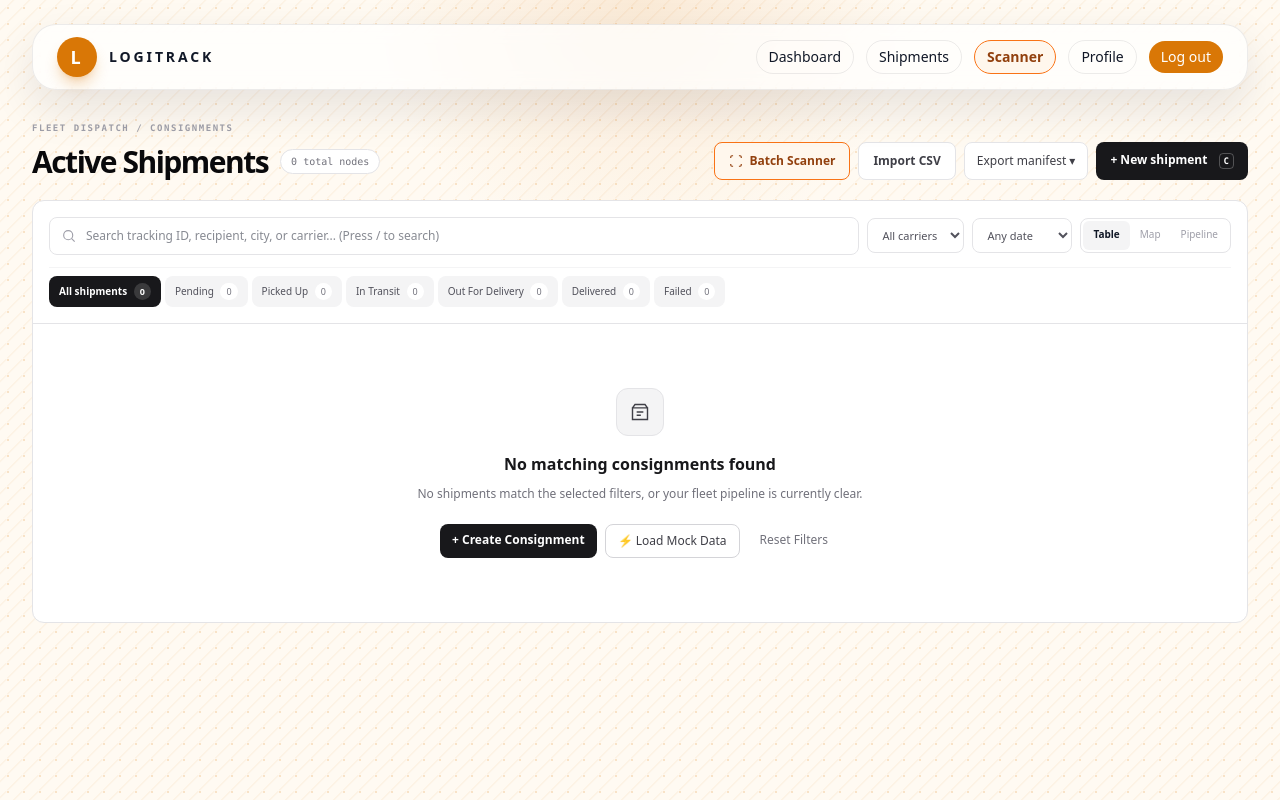
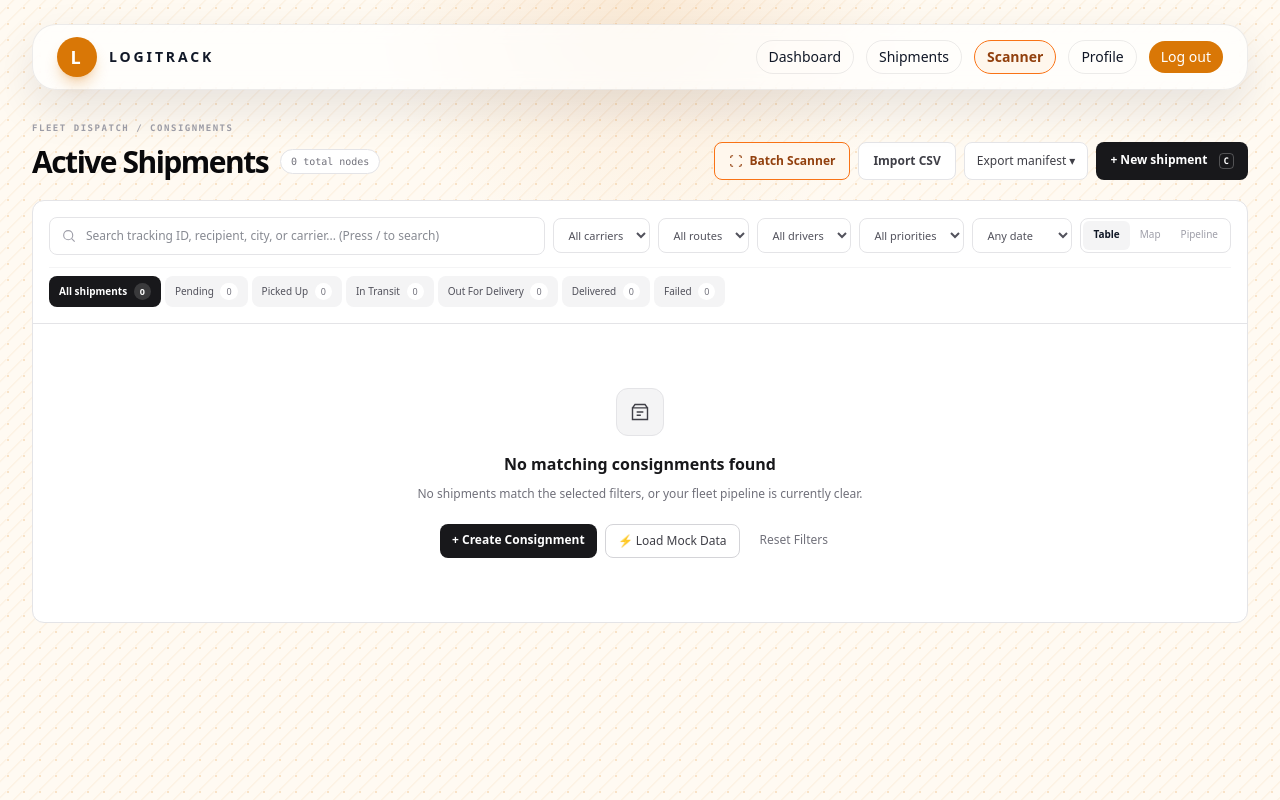
Before and after one commit to peterafolabi-dev/LogiTrack, a Django app: page /shipments/ in a window 1280 px wide. Run offline with Django 5.2, Linux system fonts and the light colour scheme; the visitor is signed in with stand-in values (Sample User, id 1); data that the repository does not hold is empty; style sheets or scripts are compiled from the project's sources; parts of the project's set-up code (start-up, migrations or seed data) failed here and were passed over.

Commit message:
Add dispatch board and filtering options for route, driver, and priority in dashboard and shipments list

```diff
--- a/shipments/views.py
+++ b/shipments/views.py
@@ -11,7 +11,7 @@ from django.http import Http404
 from django import forms
 from django.core.paginator import Paginator
 from django.db import transaction
-from django.db.models import Count, Q
+from django.db.models import Count, Max, Q
 from django.http import HttpResponse, JsonResponse
 from django.shortcuts import get_object_or_404, redirect, render
 from django.urls import reverse
@@ -136,6 +136,17 @@ def dashboard(request):
         )
         .order_by("-total")[:5]
     )
+    dispatch_board = list(
+        queryset.exclude(route_code="")
+        .values("route_code", "driver_name", "dispatch_priority")
+        .annotate(
+            total=Count("id"),
+            in_progress=Count("id", filter=Q(status__in=["picked_up", "in_transit", "out_for_delivery"])),
+            due_soon=Count("id", filter=Q(sla_due_at__lt=timezone.now() + timezone.timedelta(hours=2), status__in=["pending", "picked_up", "in_transit", "out_for_delivery"])),
+            updated_at=Max("updated_at"),
+        )
+        .order_by("-total")[:6]
+    )
     route_coverage = round((queryset.exclude(route_code="").count() / max(status_counts.get("all", 0), 1)) * 100, 1) if status_counts.get("all", 0) else 0
     carrier_sync_count = queryset.exclude(carrier_tracking_number="").filter(business__carrier_sync_enabled=True).count()
     sla_risk_count = queryset.filter(
@@ -163,6 +174,7 @@ def dashboard(request):
             "avg_transit_days": avg_transit_days,
             "carrier_summary": carrier_summary,
             "route_summary": route_summary,
+            "dispatch_board": dispatch_board,
             "route_coverage": route_coverage,
             "carrier_sync_count": carrier_sync_count,
             "sla_risk_count": sla_risk_count,
@@ -178,6 +190,9 @@ def shipments_list(request):
     query = request.GET.get("q", "").strip()
     status = request.GET.get("status", "").strip()
     carrier = request.GET.get("carrier", "").strip()
+    route_code = request.GET.get("route", "").strip()
+    driver_name = request.GET.get("driver", "").strip()
+    dispatch_priority = request.GET.get("priority", "").strip()
     date_range = request.GET.get("range", "").strip()
     if query:
         queryset = queryset.filter(
@@ -191,6 +206,12 @@ def shipments_list(request):
         queryset = queryset.filter(status=status)
     if carrier:
         queryset = queryset.filter(carrier=carrier)
+    if route_code:
+        queryset = queryset.filter(route_code__icontains=route_code)
+    if driver_name:
+        queryset = queryset.filter(driver_name__icontains=driver_name)
+    if dispatch_priority and dispatch_priority in {"standard", "priority", "rush"}:
+        queryset = queryset.filter(dispatch_priority=dispatch_priority)
     if date_range == "24h":
         queryset = queryset.filter(created_at__gte=timezone.now() - timezone.timedelta(hours=24))
     elif date_range == "7d":
@@ -247,10 +268,15 @@ def shipments_list(request):
             "query": query,
             "status": status,
             "carrier": carrier,
+            "route_code": route_code,
+            "driver_name": driver_name,
+            "dispatch_priority": dispatch_priority,
             "date_range": date_range,
             "status_counts": status_counts,
             "shipment_status_choices": STATUS_CHOICES,
             "carriers": Shipment.objects.filter(business=business).values_list("carrier", flat=True).distinct().order_by("carrier"),
+            "route_codes": Shipment.objects.filter(business=business).exclude(route_code="").values_list("route_code", flat=True).distinct().order_by("route_code"),
+            "drivers": Shipment.objects.filter(business=business).exclude(driver_name="").values_list("driver_name", flat=True).distinct().order_by("driver_name"),
             "total_count": Shipment.objects.filter(business=business).count(),
         },
     )
--- a/templates/shipments/list.html
+++ b/templates/shipments/list.html
@@ -24,15 +24,18 @@
           <label class="relative min-w-0 flex-1"><span class="sr-only">Search shipments</span><svg class="absolute left-3 top-1/2 h-4 w-4 -translate-y-1/2 text-zinc-400" viewBox="0 0 24 24" fill="none" stroke="currentColor" stroke-width="1.7" aria-hidden="true"><circle cx="10.8" cy="10.8" r="6.8"/><path d="m16 16 4.5 4.5"/></svg><input data-live-search name="q" value="{{ query }}" placeholder="Search tracking ID, recipient, city, or carrier... (Press / to search)" class="w-full rounded-lg border border-zinc-200 py-2.5 pl-9 pr-3 text-xs outline-none transition focus:border-emerald-500 focus:ring-2 focus:ring-emerald-500/15" /></label>
           <div class="flex flex-wrap gap-2">
             <label class="sr-only" for="carrier-filter">Carrier / fleet</label><select id="carrier-filter" name="carrier" data-submit-filter class="rounded-lg border border-zinc-200 bg-white px-2.5 py-2 text-[11px] text-zinc-600 outline-none focus:border-emerald-500"><option value="">All carriers</option>{% for item in carriers %}<option value="{{ item }}" {% if carrier == item %}selected{% endif %}>{{ item }}</option>{% endfor %}</select>
+            <label class="sr-only" for="route-filter">Route code</label><select id="route-filter" name="route" data-submit-filter class="rounded-lg border border-zinc-200 bg-white px-2.5 py-2 text-[11px] text-zinc-600 outline-none focus:border-emerald-500"><option value="">All routes</option>{% for item in route_codes %}<option value="{{ item }}" {% if route_code == item %}selected{% endif %}>{{ item }}</option>{% endfor %}</select>
+            <label class="sr-only" for="driver-filter">Driver</label><select id="driver-filter" name="driver" data-submit-filter class="rounded-lg border border-zinc-200 bg-white px-2.5 py-2 text-[11px] text-zinc-600 outline-none focus:border-emerald-500"><option value="">All drivers</option>{% for item in drivers %}<option value="{{ item }}" {% if driver_name == item %}selected{% endif %}>{{ item }}</option>{% endfor %}</select>
+            <label class="sr-only" for="priority-filter">Priority</label><select id="priority-filter" name="priority" data-submit-filter class="rounded-lg border border-zinc-200 bg-white px-2.5 py-2 text-[11px] text-zinc-600 outline-none focus:border-emerald-500"><option value="">All priorities</option><option value="standard" {% if dispatch_priority == 'standard' %}selected{% endif %}>Standard</option><option value="priority" {% if dispatch_priority == 'priority' %}selected{% endif %}>Priority</option><option value="rush" {% if dispatch_priority == 'rush' %}selected{% endif %}>Rush</option></select>
             <label class="sr-only" for="date-range-filter">Created date range</label><select id="date-range-filter" name="range" data-submit-filter class="rounded-lg border border-zinc-200 bg-white px-2.5 py-2 text-[11px] text-zinc-600 outline-none focus:border-emerald-500"><option value="">Any date</option><option value="24h" {% if date_range == '24h' %}selected{% endif %}>Last 24h</option><option value="7d" {% if date_range == '7d' %}selected{% endif %}>Last 7 days</option></select>
             <div class="flex rounded-lg border border-zinc-200 p-0.5 text-[10px]"><span class="rounded-md bg-zinc-100 px-2.5 py-1.5 font-semibold">Table</span><span class="px-2.5 py-1.5 text-zinc-400" title="GPS map view requires courier coordinates">Map</span><span class="px-2.5 py-1.5 text-zinc-400" title="Pipeline view is not enabled">Pipeline</span></div>
           </div>
         </div>
         <div class="status-tabs-fade border-t border-zinc-100 pt-2" data-scroll-fade>
         <nav class="flex gap-1 overflow-x-auto whitespace-nowrap scrollbar-none [-ms-overflow-style:none]  [&::-webkit-scrollbar]:hidden" aria-label="Filter by shipment status">
-          <a href="{% url 'shipments_list' %}?q={{ query|urlencode }}&carrier={{ carrier|urlencode }}&range={{ date_range }}" class="shrink-0 rounded-lg px-2.5 py-2 text-[10px] {% if not status %}bg-zinc-900 font-semibold text-white{% else %}bg-zinc-100 text-zinc-600 hover:bg-zinc-200{% endif %}">All shipments <span class="ml-1 rounded-full {% if not status %}bg-white/15 text-white{% else %}bg-white text-zinc-500{% endif %} px-1.5 py-0.5 text-[9px]">{{ total_count }}</span></a>
+          <a href="{% url 'shipments_list' %}?q={{ query|urlencode }}&carrier={{ carrier|urlencode }}&route={{ route_code|urlencode }}&driver={{ driver_name|urlencode }}&priority={{ dispatch_priority|urlencode }}&range={{ date_range }}" class="shrink-0 rounded-lg px-2.5 py-2 text-[10px] {% if not status %}bg-zinc-900 font-semibold text-white{% else %}bg-zinc-100 text-zinc-600 hover:bg-zinc-200{% endif %}">All shipments <span class="ml-1 rounded-full {% if not status %}bg-white/15 text-white{% else %}bg-white text-zinc-500{% endif %} px-1.5 py-0.5 text-[9px]">{{ total_count }}</span></a>
           {% for value, label in shipment_status_choices %}
-            <a href="{% url 'shipments_list' %}?status={{ value }}&q={{ query|urlencode }}&carrier={{ carrier|urlencode }}&range={{ date_range }}" class="shrink-0 rounded-lg px-2.5 py-2 text-[10px] {% if status == value %}bg-zinc-900 font-semibold text-white{% else %}bg-zinc-100 text-zinc-600 hover:bg-zinc-200{% endif %}">{{ label }} <span class="ml-1 rounded-full {% if status == value %}bg-white/15 text-white{% else %}bg-white text-zinc-500{% endif %} px-1.5 py-0.5 text-[9px]">{{ status_counts|get_item:value|default:0 }}</span></a>
+            <a href="{% url 'shipments_list' %}?status={{ value }}&q={{ query|urlencode }}&carrier={{ carrier|urlencode }}&route={{ route_code|urlencode }}&driver={{ driver_name|urlencode }}&priority={{ dispatch_priority|urlencode }}&range={{ date_range }}" class="shrink-0 rounded-lg px-2.5 py-2 text-[10px] {% if status == value %}bg-zinc-900 font-semibold text-white{% else %}bg-zinc-100 text-zinc-600 hover:bg-zinc-200{% endif %}">{{ label }} <span class="ml-1 rounded-full {% if status == value %}bg-white/15 text-white{% else %}bg-white text-zinc-500{% endif %} px-1.5 py-0.5 text-[9px]">{{ status_counts|get_item:value|default:0 }}</span></a>
           {% endfor %}
         </nav>
         </div>
```
Also changed, not shown: templates/dashboard.html (+28 -0 lines).
